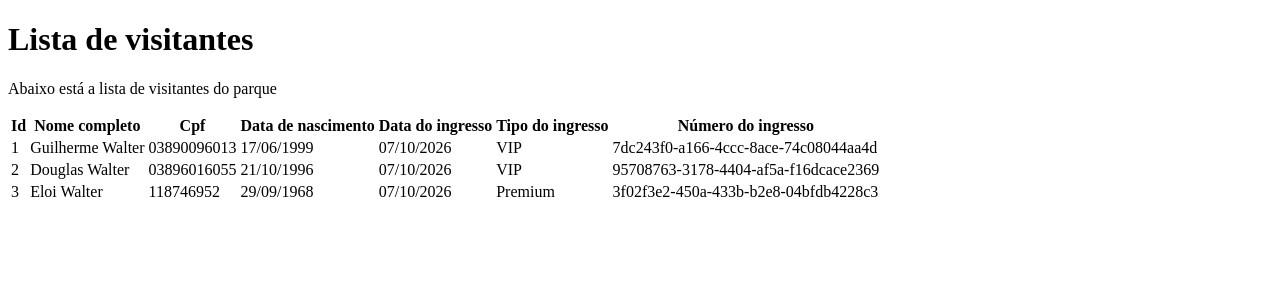
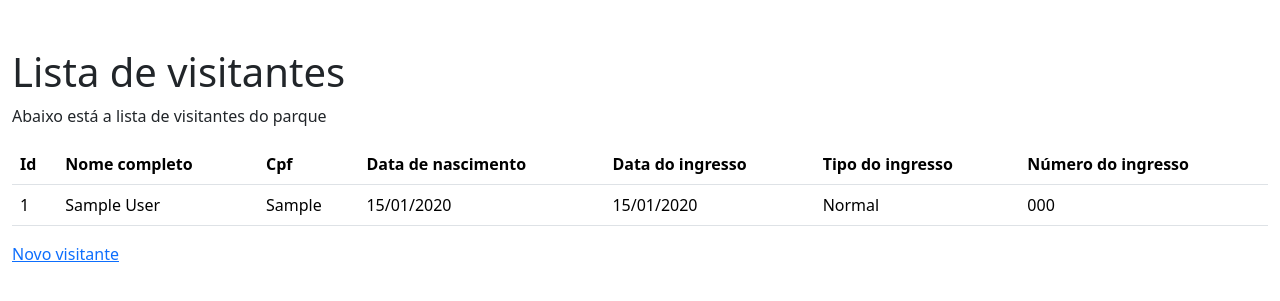
Before and after one commit to guiwa99/senac-python-4960, a Django app: page /visitors/ in a window 1280 px wide. Shown: the top 301 px of the page. Run offline with Django 5.2, Linux system fonts and the light colour scheme; tables that the repository leaves empty hold one stand-in row (values such as "Sample post"); some libraries are stand-ins or nearby versions.

Commit message:
adiciona pagina de visitantes

```diff
--- a/projetos/gerenciamento-visitantes/app/models.py
+++ b/projetos/gerenciamento-visitantes/app/models.py
@@ -2,12 +2,17 @@ from django.db import models
 
 # Create your models here.
 class Visitor(models.Model):
+    class TicketType(models.IntegerChoices):
+        NORMAL = 1, 'Normal'
+        VIP = 2, 'VIP'
+        PREMIUM = 3, 'Premium'
+
     first_name = models.CharField(max_length=100)
     last_name = models.CharField(max_length=100)
     cpf = models.CharField(max_length=11)
     birth_date = models.DateField()
     ticket_date = models.DateField()
-    ticket_type = models.IntegerField()
+    ticket_type = models.IntegerField(choices=TicketType.choices)
     ticket_number = models.CharField(255)
 
     def __str__(self):
--- a/projetos/gerenciamento-visitantes/app/templates/visitors.html
+++ b/projetos/gerenciamento-visitantes/app/templates/visitors.html
@@ -1,16 +1,26 @@
 <!DOCTYPE html>
 <html lang="en">
+
 <head>
     <meta charset="UTF-8">
     <meta name="viewport" content="width=device-width, initial-scale=1.0">
+
+    <link href="https://cdn.jsdelivr.net/npm/bootstrap@6.0.0-alpha.1/dist/css/bootstrap.min.css" rel="stylesheet"
+        integrity="sha384-B/GM4XqrwHnWXNOWMbloTmrYXZg10cakYGmpfsR/bbzQ6JAJI4ihuyADKLnBgrCe" crossorigin="anonymous">
+    <script type="module" src="https://cdn.jsdelivr.net/npm/bootstrap@6.0.0-alpha.1/dist/js/bootstrap.bundle.min.js"
+        integrity="sha384-1a/pXj49ZQ1aHEmrJ+gMw1otqoVsYwlEnlD8mIfY2TV03r20Y0CN7uqx1tQogjPL"
+        crossorigin="anonymous"></script>
+
     <title>Lista de visitantes</title>
 </head>
+
 <body>
+    <div class="container-fluid pt-5">
         <h1>Lista de visitantes</h1>
         <p>Abaixo está a lista de visitantes do parque</p>
 
-    <div>
-        <table>
+        <div class="table-responsive">
+            <table class="table">
                 <tr>
                     <th>Id</th>
                     <th>Nome completo</th>
@@ -20,34 +30,23 @@
                     <th>Tipo do ingresso</th>
                     <th>Número do ingresso</th>
                 </tr>
+
+                {% for visitor in visitors %}
                 <tr>
-                <td>1</td>
-                <td>Guilherme Walter</td>
-                <td>03890096013</td>
-                <td>17/06/1999</td>
-                <td>07/10/2026</td>
-                <td>VIP</td>
-                <td>7dc243f0-a166-4ccc-8ace-74c08044aa4d</td>
+                    <td>{{ visitor.id }}</td>
+                    <td>{{ visitor.first_name }} {{ visitor.last_name }}</td>
+                    <td>{{ visitor.cpf }}</td>
+                    <td>{{ visitor.birth_date|date:"d/m/Y" }}</td>
+                    <td>{{ visitor.ticket_date|date:"d/m/Y" }}</td>
+                    <td>{{ visitor.get_ticket_type_display }}</td>
+                    <td>{{ visitor.ticket_number }}</td>
                 </tr>
-            <tr>
-                <td>2</td>
-                <td>Douglas Walter</td>
-                <td>03896016055</td>
-                <td>21/10/1996</td>
-                <td>07/10/2026</td>
-                <td>VIP</td>
-                <td>95708763-3178-4404-af5a-f16dcace2369</td>
-            </tr>
-            <tr>
-                <td>3</td>
-                <td>Eloi Walter</td>
-                <td>118746952</td>
-                <td>29/09/1968</td>
-                <td>07/10/2026</td>
-                <td>Premium</td>
-                <td>3f02f3e2-450a-433b-b2e8-04bfdb4228c3</td>
-            </tr>
+                {% endfor %}
             </table>
+
+            <a class="btn-solid theme-primary" href="./create/">Novo visitante</a>
+        </div>
     </div>
 </body>
+
 </html>
--- a/projetos/gerenciamento-visitantes/app/views.py
+++ b/projetos/gerenciamento-visitantes/app/views.py
@@ -1,8 +1,16 @@
 from django.shortcuts import render
+
+from .models import Visitor
 
 # Create your views here.
 def home(request):
     return render(request, 'home.html')
 
 def visitors(request):
-    return render(request, 'visitors.html')
+    visitors = Visitor.objects.all()
+
+    response = {
+        'visitors': visitors
+    }
+
+    return render(request, 'visitors.html', response)
```
Also changed, not shown: projetos/gerenciamento-visitantes/app/migrations/0002_alter_visitor_ticket_type.py (added). Lines whose indentation alone changed are shown as unchanged.
